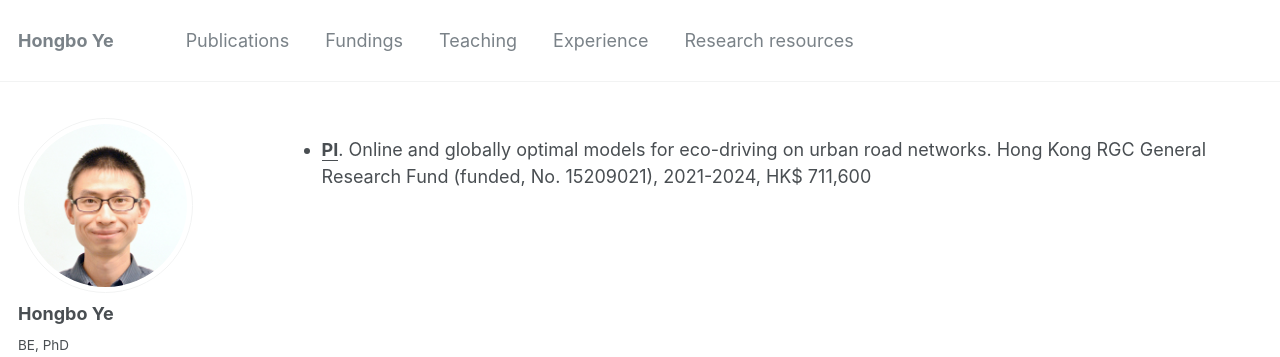
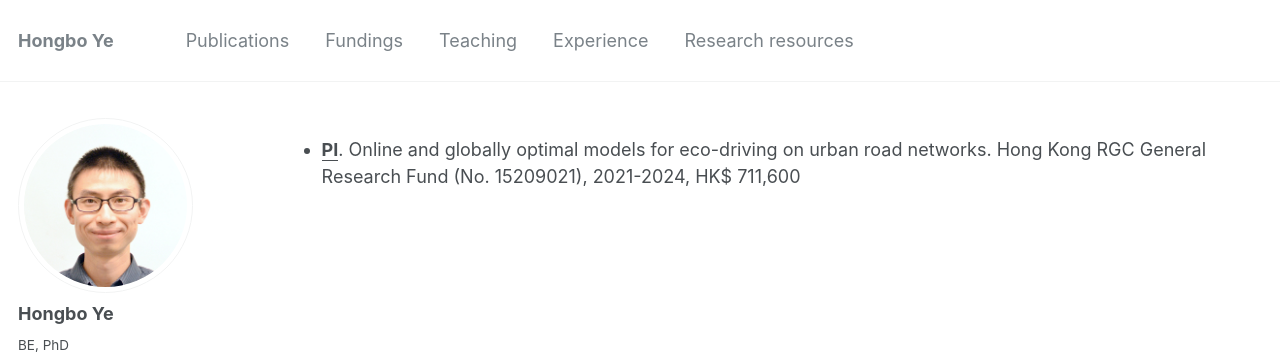
Before and after one commit to hb-ye/hb-ye.github.io, a Jekyll site: the page built from _pages/funding.md, in a window 1280 px wide. Shown: the top 357 px of the page. Built offline with Jekyll 4.4.1, drawn with Linux system fonts in a browser that asks for light colours; some web fonts are replaced.

Commit message:
Update funding.md

```diff
--- a/_pages/funding.md
+++ b/_pages/funding.md
@@ -11,4 +11,4 @@ author_profile: true
   {% include archive-single.html %}
 {% endfor %}
 
-- **<u>PI</u>**. Online and globally optimal models for eco-driving on urban road networks. Hong Kong RGC General Research Fund (funded, No. 15209021), 2021-2024, HK$ 711,600
+- **<u>PI</u>**. Online and globally optimal models for eco-driving on urban road networks. Hong Kong RGC General Research Fund (No. 15209021), 2021-2024, HK$ 711,600
```
